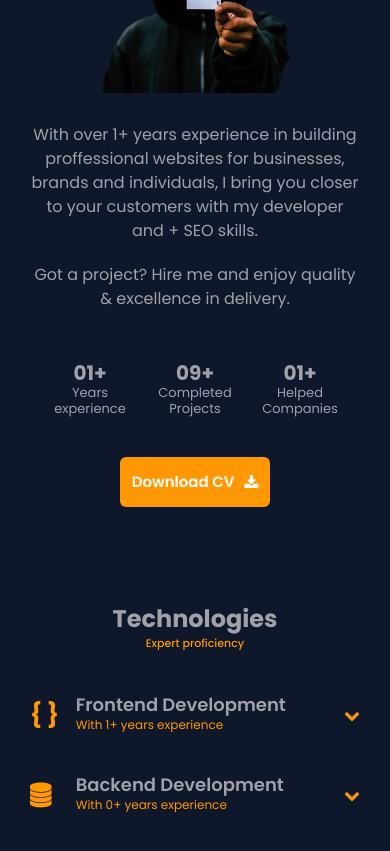
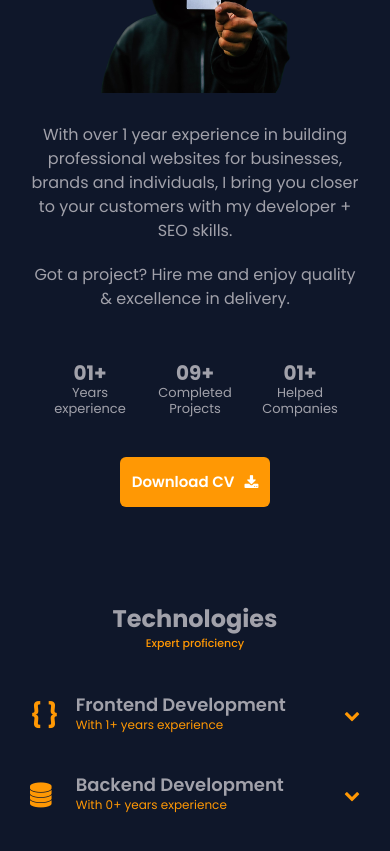
Before and after one commit to quadri090/Quadri-Jamal, a React (Vite) app: page / in a window 390 px wide. Shown: the part 940-1791 px from the top of the page. Built offline with nearby package versions, Linux system fonts and the light colour scheme.

Commit message:
Fix: typos

```diff
--- a/src/componemts/About.jsx
+++ b/src/componemts/About.jsx
@@ -1,4 +1,4 @@
-import React from "react";
+import React, {useState } from "react";
 import Btn from "./Btn";
 import polygon from "../assets/Polygon3.png";
 import Headings from "./Headings";
@@ -13,6 +13,9 @@ function Count(props) {
 }
 
 export default function About() {
+
+  const [download, setDownload] = useState(true);
+
   return (
     <section className="flex flex-col items-center justify-center text-center pt-[100px] lg:mt-[200px]" id='about' aria-labelledby="about">
 
@@ -29,11 +32,11 @@ export default function About() {
 
         <div className="sm:w-[400px] lg:w-[550px] text-[16px] leading-6 lg:text-[20px] lg:text-left mt-[30px] lg:mt-0">
           <p className="lg:leading-7">
-            With over 1+ years experience in building{" "}
-            <br className="hidden lg:block" /> proffessional websites for
+            With over 1 year experience in building{" "}
+            <br className="hidden lg:block" /> professional websites for
             businesses, <br className="hidden lg:block" /> brands and
             individuals, I bring you closer <br className="hidden lg:block" />{" "}
-            to your customers with my developer and +{" "}
+            to your customers with my developer +{" "}
             <br className="hidden lg:block" /> SEO skills.
           </p>
           <p className="mt-[20px]">
@@ -44,11 +47,19 @@ export default function About() {
             <Count num="09" text="Completed Projects" />
             <Count num="01" text="Helped Companies" />
           </div>
-          <Btn
-            text="Download CV"
-            classes="w-[150px] lg:w-[200px] mt-[40px] mx-auto lg:mx-0"
-            awesome="fa-download"
-          />
+          <div className="" onClick={() => setDownload(false )}>
+            { download ?
+              <Btn
+                text="Download CV"
+                classes="w-[150px] lg:w-[200px] mt-[40px] mx-auto lg:mx-0"
+                awesome="fa-download"
+              /> :
+              <Btn
+              classes="w-[150px] lg:w-[200px] mt-[40px] mx-auto lg:mx-0"
+              awesome="fa-ban text-[28px]"
+            />
+            }
+          </div>
         </div>
       </div>
     </section>
--- a/src/componemts/Btn.jsx
+++ b/src/componemts/Btn.jsx
@@ -3,7 +3,7 @@ import React from "react";
 export default function Btn(props) {
   return (
     <a
-      className={`${props.classes} flex items-center justify-center gap-[10px] h-[50px] lg:h-[60px] text-[15px] lg:text-[18px] text-white font-semibold bg-primary-org  rounded-[6px] hover:opacity-80 hover:cursor-pointer`}
+      className={`${props.classes} flex items-center justify-center gap-[10px] h-[50px] lg:h-[60px] text-[15px] lg:text-[18px] text-white font-semibold bg-primary-org  rounded-[6px] sm:hover:opacity-80 hover:cursor-pointer`}
       href={props.hreff}
       target="blank"
     >
--- a/src/componemts/Header.jsx
+++ b/src/componemts/Header.jsx
@@ -54,7 +54,7 @@ export default function Header() {
           </div>
 
           <div
-            className={`flex lg:font-bold justify-between lg:justify-center items-center lg:z-auto relative lg:static lg:top-0 w-[300px] sm:w-[500px] md:w-[700px] m-auto lg:m-0   lg:py-0 h-[200px] sm:h-[100px] lg:h-12 lg:opacity-100 bg-slate-950 lg:bg-slate-900 rounded-2xl transition-opacity ease-in-out duration-500 cursor-pointer ${
+            className={`flex lg:font-bold justify-between lg:justify-center items-center lg:z-auto relative lg:static lg:top-0 w-[300px] sm:w-[500px] md:w-[700px] m-auto lg:m-0   lg:py-0 h-[200px] sm:h-[100px] lg:h-12 lg:opacity-100 bg-slate-950 lg:bg-slate-900 rounded-2xl transition-opacity ease-in-out duration-500 cursor-pointer outline outline-zinc-600  ${
               navOpen
                 ? " opacity-100 z-10 top-[35px] xs:"
                 : "opacity-0 z-[-1] top-[-1000px]"
```
